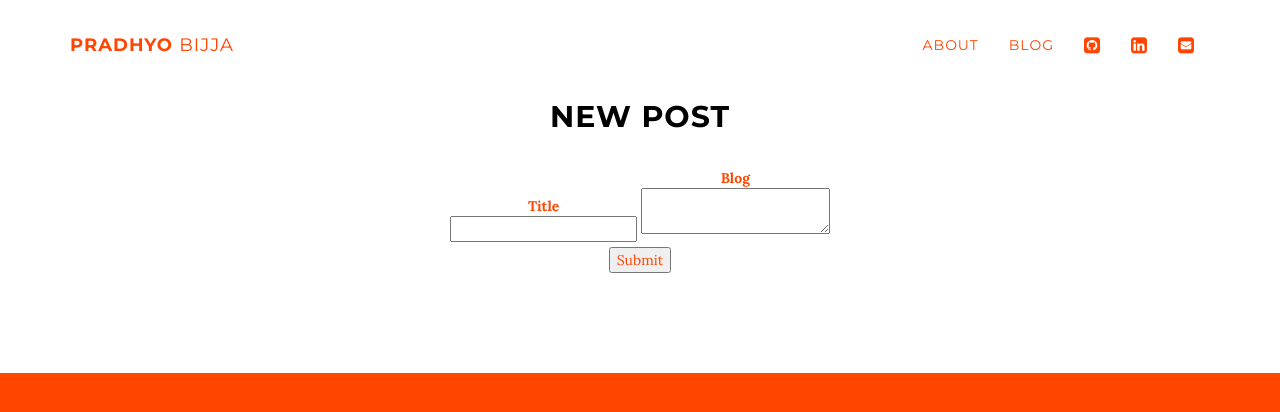
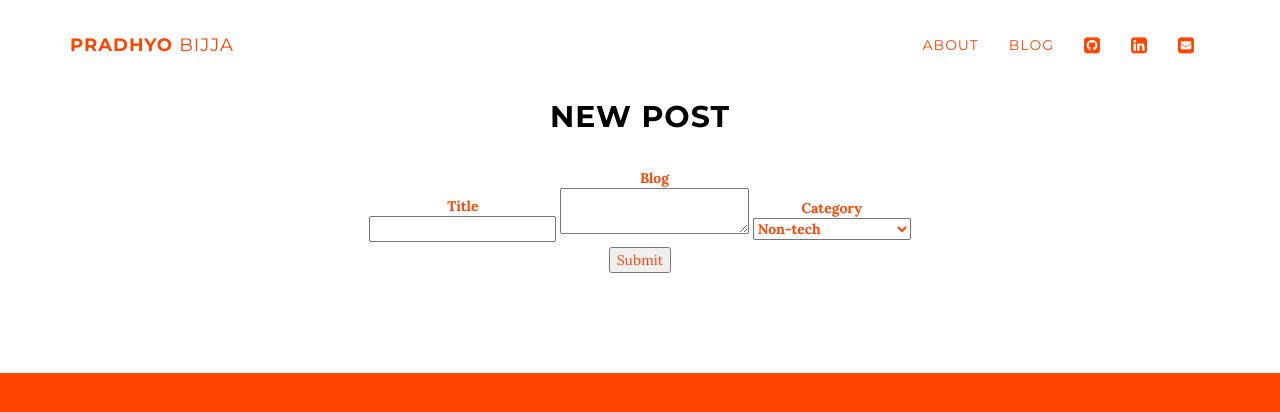
Before and after one commit to Pradhyo/pradhyo-blog, a Python web app: template templates/NewPost.html in a window 1280 px wide. Shown: the top 412 px of the page. Run offline with Jinja, Linux system fonts and the light colour scheme; the template is opened without the code that fills it, so the values that code supplies are empty; some libraries are stand-ins or nearby versions.

Commit message:
Add category dropdown

```diff
--- a/templates/NewPost.html
+++ b/templates/NewPost.html
@@ -15,6 +15,18 @@
         <textarea name="blog">{{blog}}</textarea>
       </label>
 
+      <label>
+        <div>Category</div>
+        <select name="category">
+          <option value="non-tech">Non-tech</option>
+          <option value="frontend">Frontend</option>
+          <option value="backend">Backend</option>
+          <option value="data">Data</option>
+          <option value="networks">Computer Networks</option>
+        </select>
+      </label>
+
+
       <div class="error">{{error}}</div>
 
       <input type="submit">
```
